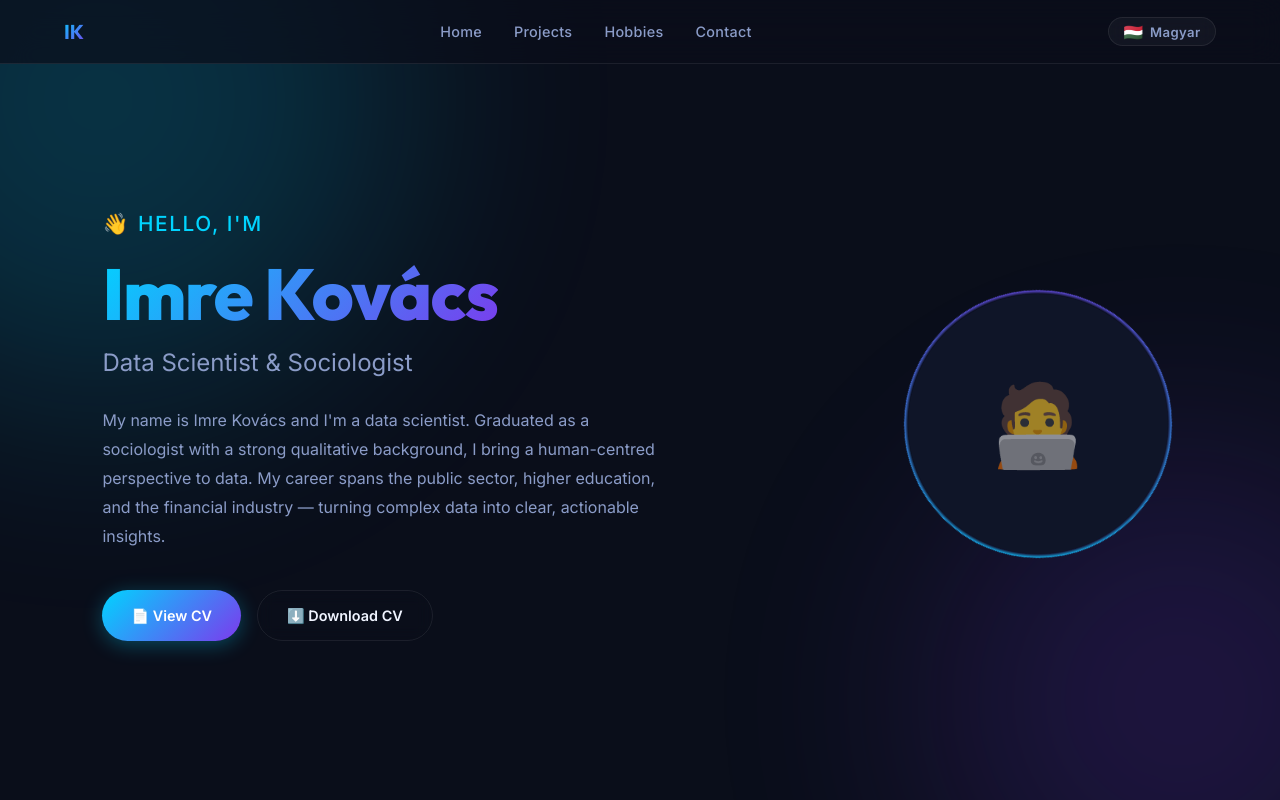
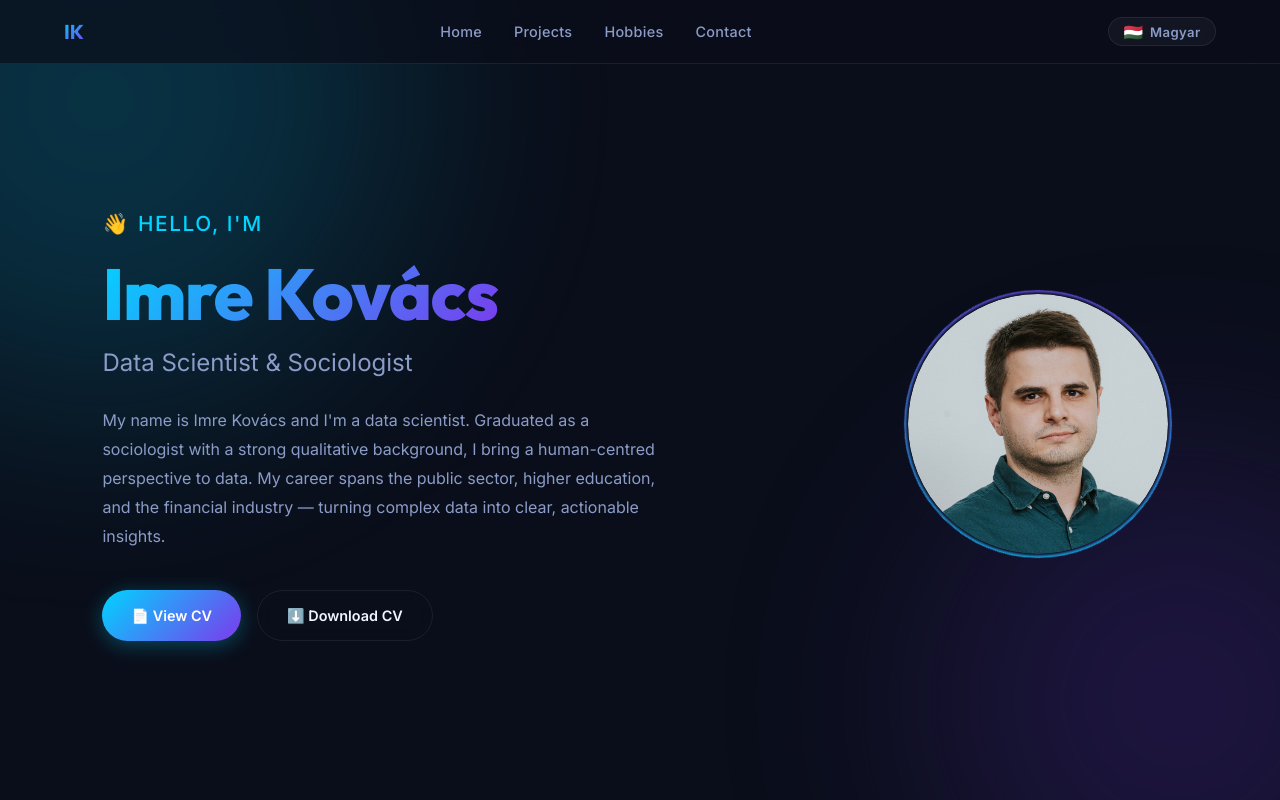
Before and after one commit to KovacsImi/KovacsImi.github.io, a plain HTML site: page index.html in a window 1280 px wide. Shown: the top 800 px of the page. Drawn offline with Linux system fonts and the light colour scheme.

Commit message:
add profile photo

```diff
--- a/index.html
+++ b/index.html
@@ -67,12 +67,7 @@
     <div class="hero-avatar-wrap">
       <div class="avatar-ring">
         <div class="avatar-img">
-          <!--
-            To add your photo: place a file named "photo.jpg" in the repo root,
-            then replace the line below with:
-            <img src="photo.jpg" alt="Portrait of Imre Kovács" />
-          -->
-          <span class="avatar-placeholder" aria-hidden="true">🧑‍💻</span>
+          <img src="photo.png" alt="Portrait of Imre Kovács" />
         </div>
       </div>
     </div>
```
Also changed, not shown: photo.png (added).
